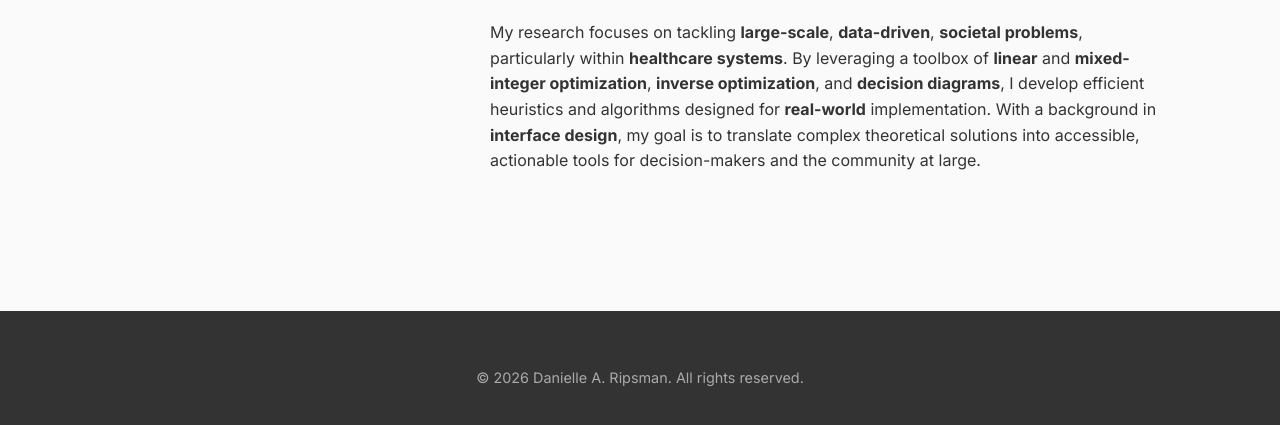
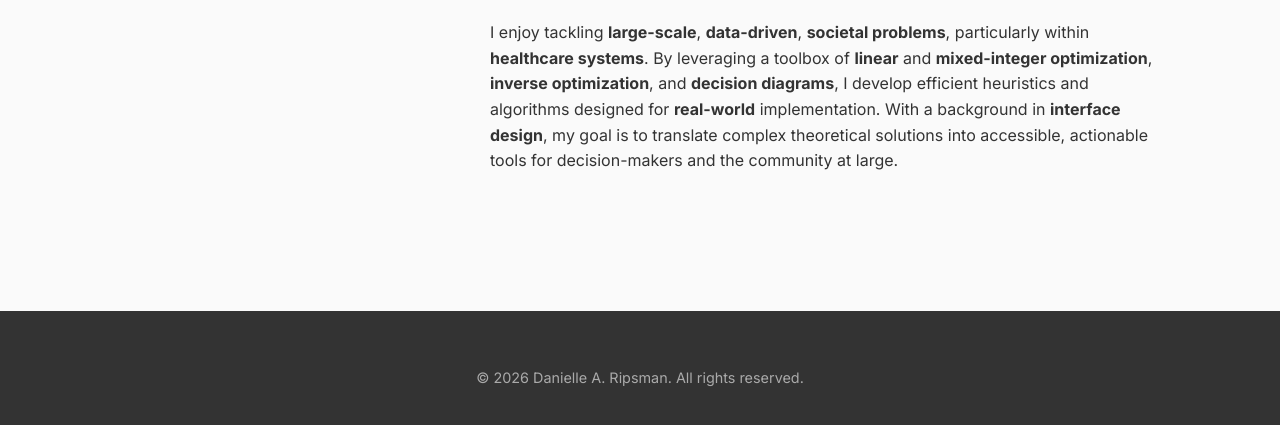
Before and after one commit to DaniRip/DaniRip.github.io, a Jekyll site: the page built from index.md, in a window 1280 px wide, cut to the strip 732-1175 px from the top of the page. Shown: the top 425 px of the strip. Built offline with Jekyll 4.4.1, drawn with Linux system fonts in a browser that asks for light colours.

Commit message:
Update index.md

```diff
--- a/index.md
+++ b/index.md
@@ -14,7 +14,7 @@
 I research the intersection of **large-scale optimization** and **healthcare engineering** under <a href="https://systems.jhu.edu/kimia/" target="_blank">Dr. Kimia Ghobadi</a>.
 I obtained my Ph.D. (2024) and M.A.Sc. (2018) in Management Science at the <a href="https://uwaterloo.ca/management-sciences/" target="_blank">Department of Management Sciences and Engineering</a> under <a href="https://uwaterloo.ca/scholar/h6mahmou" target="_blank">Dr. Houra Mahmoudzadeh</a>. My B.A.Sc. (2016) was earned at the <a href="https://www.utoronto.ca/" target="_blank">University of Toronto</a> in <a href="https://www.mie.utoronto.ca/" target="_blank">Industrial Engineering</a>, where I was introduced to research in <a href="https://morlab.mie.utoronto.ca/" target="_blank">morLAB</a>. I was previously a Postdoctoral Fellow at the <a href="https://www.rotman.utoronto.ca/" target="_blank">Rotman School of Management</a> at the <a href="https://www.utoronto.ca/" target="_blank">University of Toronto</a>, under <a href="https://discover.research.utoronto.ca/16076-andre-augusto-cire" target="_blank">Dr. Andre Cire</a> and <a href="https://schulich.yorku.ca/faculty/adam-diamant/" target="_blank">Dr. Adam Diamant</a>.
 
-My research focuses on tackling **large-scale**, **data-driven**, **societal problems**, particularly within **healthcare systems**. By leveraging a toolbox of **linear** and **mixed-integer optimization**, **inverse optimization**, and **decision diagrams**, I develop efficient heuristics and algorithms designed for **real-world** implementation. With a background in **interface design**, my goal is to translate complex theoretical solutions into accessible, actionable tools for decision-makers and the community at large.
+I enjoy tackling **large-scale**, **data-driven**, **societal problems**, particularly within **healthcare systems**. By leveraging a toolbox of **linear** and **mixed-integer optimization**, **inverse optimization**, and **decision diagrams**, I develop efficient heuristics and algorithms designed for **real-world** implementation. With a background in **interface design**, my goal is to translate complex theoretical solutions into accessible, actionable tools for decision-makers and the community at large.
 
 <!-- Whether exploring public health systems or fundamental algorithmic mathematics, I am driven by a commitment to clear communication, illustration, and teaching.  -->
 
```
